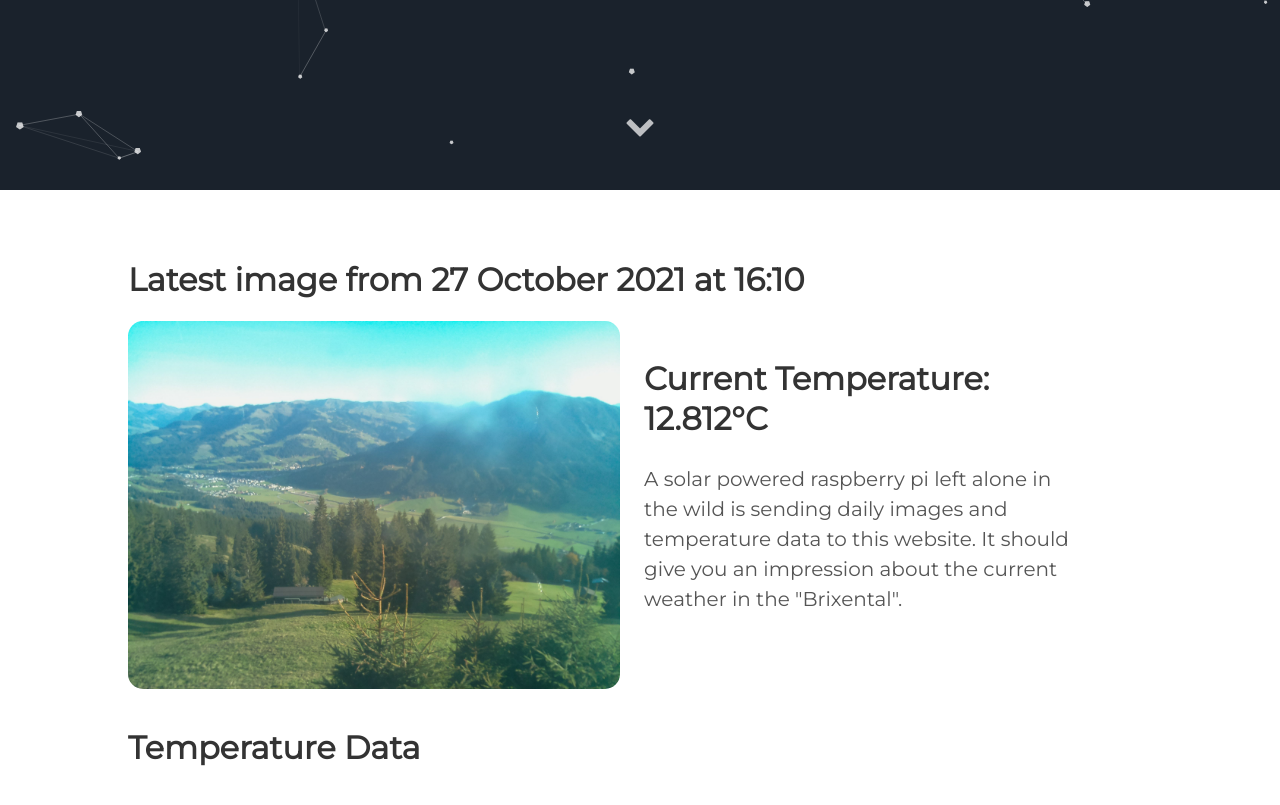
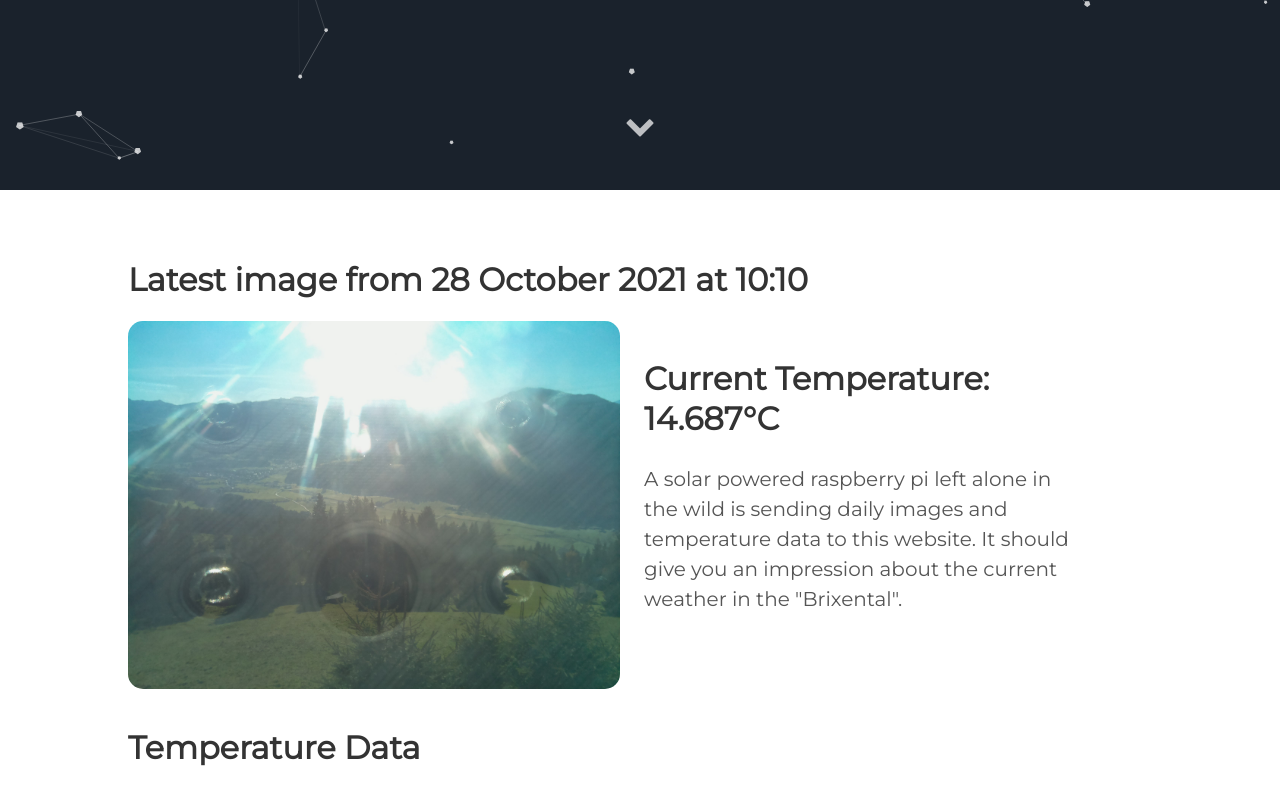
Before and after one commit to vektorious/vektorious.github.io, a Jekyll site: the page built from resources/huette.md, in a window 1280 px wide and 900 px high, scrolled down 710 px. Shown: the top 805 px of the window. Built offline with Jekyll 4.4.1, drawn with Linux system fonts in a browser that asks for light colours.

Commit message:
I'm a bot beep boop

```diff
--- a/resources/huette.md
+++ b/resources/huette.md
@@ -6,13 +6,13 @@
 description: 'Live image from the Austrian alps'
 twitter_text: ' '
 ---
-## Latest image from 27 October 2021 at 16:10
+## Latest image from 28 October 2021 at 10:10
 <div class="huette">
   <div class="huette-image">
     <img src="{{ "/assets/img/huette.jpg" | prepend: site.baseurl }}">
   </div>
   <div class="huette-text">
-        <h2>Current Temperature: 12.812°C</h2>
+        <h2>Current Temperature: 14.687°C</h2>
         <p>A solar powered raspberry pi left alone in the wild is sending daily images and temperature data to this website. It should give you an impression about the current weather in the "Brixental".</p>
 
   </div>
```
Also changed, not shown: rpi-script/2021-10-28_100922.txt (renamed from rpi-script/2021-10-27_160915.txt, +5 -5 lines), rpi-script/huette.md (+2 -2 lines), assets/img/huette.jpg, assets/img/temp_plot.png, rpi-script/temp_plot.png, 1 other file.
